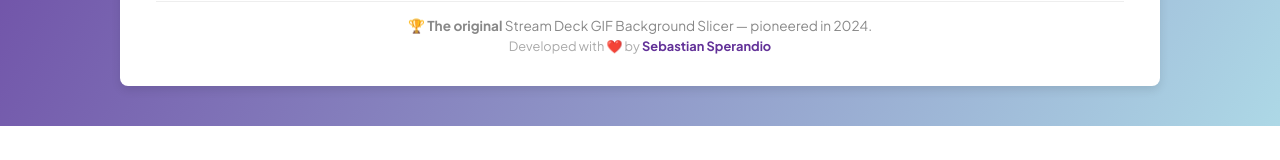
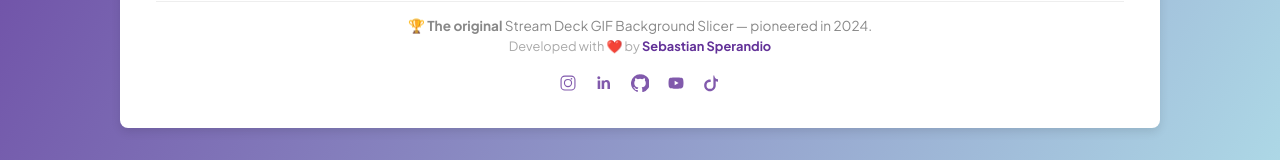
Before and after one commit to sebastiansperandio/Stream-Deck-BG, a Next.js app: page / in a window 1280 px wide. Shown: the part 1545-1705 px from the top of the page. Before the commit the page ends 1671 px from the top, so only its background shows below. Built offline with nearby package versions, Linux system fonts and the light colour scheme.

Commit message:
Add social icons to footer

```diff
--- a/src/app/globals.css
+++ b/src/app/globals.css
@@ -801,6 +801,13 @@
         padding: 8px 14px;
         gap: 8px;
     }
+    .footer-socials {
+        gap: 8px;
+    }
+    .footer-social-link {
+        width: auto;
+        padding: 4px;
+    }
 }
 
 .github-star {
@@ -819,6 +826,46 @@
 .github-star iframe {
     margin-top: 5px;
     display: inline-block;
+}
+
+.footer-socials {
+    display: flex;
+    flex-wrap: wrap;
+    justify-content: center;
+    gap: 10px;
+    margin-top: 16px;
+}
+
+.footer-social-link {
+    display: inline-flex;
+    align-items: center;
+    justify-content: center;
+    padding: 4px;
+    color: #623198;
+    text-decoration: none;
+    transition: transform 0.15s ease, color 0.15s ease, opacity 0.15s ease;
+    opacity: 0.8;
+}
+
+.footer-social-link:hover {
+    transform: translateY(-1px);
+    color: #4f227f;
+    opacity: 1;
+    text-decoration: none;
+}
+
+.footer-social-icon {
+    display: inline-flex;
+    align-items: center;
+    justify-content: center;
+    width: 18px;
+    height: 18px;
+}
+
+.footer-social-icon svg {
+    width: 100%;
+    height: 100%;
+    fill: currentColor;
 }
 
 /* Device Image Active State */
--- a/src/components/UploadForm.tsx
+++ b/src/components/UploadForm.tsx
@@ -8,6 +8,72 @@
 
 // Types
 type ModelType = 'mini' | 'regular' | 'plus' | 'xl' | 'neo';
+
+type SocialLink = {
+    name: string;
+    href: string;
+    ariaLabel: string;
+    event: string;
+    icon: React.ReactNode;
+};
+
+const socialLinks: SocialLink[] = [
+    {
+        name: 'Instagram',
+        href: 'https://www.instagram.com/sebastiansperandio/',
+        ariaLabel: 'Contact Sebastian on Instagram',
+        event: 'click_footer_instagram',
+        icon: (
+            <svg viewBox="0 0 24 24" aria-hidden="true">
+                <path d="M7.75 2h8.5A5.75 5.75 0 0 1 22 7.75v8.5A5.75 5.75 0 0 1 16.25 22h-8.5A5.75 5.75 0 0 1 2 16.25v-8.5A5.75 5.75 0 0 1 7.75 2Zm0 1.5A4.25 4.25 0 0 0 3.5 7.75v8.5a4.25 4.25 0 0 0 4.25 4.25h8.5a4.25 4.25 0 0 0 4.25-4.25v-8.5a4.25 4.25 0 0 0-4.25-4.25h-8.5Zm8.88 1.75a1.12 1.12 0 1 1 0 2.24 1.12 1.12 0 0 1 0-2.24ZM12 6.5A5.5 5.5 0 1 1 6.5 12 5.51 5.51 0 0 1 12 6.5Zm0 1.5A4 4 0 1 0 16 12a4 4 0 0 0-4-4Z" />
+            </svg>
+        ),
+    },
+    {
+        name: 'LinkedIn',
+        href: 'https://www.linkedin.com/in/sebastian-sperandio/',
+        ariaLabel: 'Contact Sebastian on LinkedIn',
+        event: 'click_footer_linkedin',
+        icon: (
+            <svg viewBox="0 0 24 24" aria-hidden="true">
+                <path d="M6.94 8.5H3.56V20h3.38V8.5ZM5.25 3A2.01 2.01 0 1 0 5.3 7a2.01 2.01 0 0 0-.05-4ZM20 13.02c0-3.49-1.86-5.12-4.34-5.12a3.75 3.75 0 0 0-3.38 1.86V8.5H8.9V20h3.38v-6.2c0-1.63.31-3.21 2.33-3.21 1.99 0 2.01 1.86 2.01 3.31V20H20v-6.98Z" />
+            </svg>
+        ),
+    },
+    {
+        name: 'GitHub',
+        href: 'https://github.com/sebastiansperandio',
+        ariaLabel: 'Contact Sebastian on GitHub',
+        event: 'click_footer_github_profile',
+        icon: (
+            <svg viewBox="0 0 24 24" aria-hidden="true">
+                <path d="M12 .5a12 12 0 0 0-3.79 23.39c.6.11.82-.26.82-.58v-2.02c-3.34.73-4.04-1.42-4.04-1.42a3.18 3.18 0 0 0-1.34-1.76c-1.09-.75.08-.74.08-.74a2.52 2.52 0 0 1 1.84 1.24 2.57 2.57 0 0 0 3.52 1 2.58 2.58 0 0 1 .77-1.61c-2.67-.3-5.47-1.34-5.47-5.95a4.66 4.66 0 0 1 1.24-3.23 4.31 4.31 0 0 1 .12-3.19s1.01-.32 3.3 1.23a11.4 11.4 0 0 1 6 0c2.29-1.55 3.3-1.23 3.3-1.23a4.31 4.31 0 0 1 .12 3.19 4.65 4.65 0 0 1 1.23 3.23c0 4.62-2.8 5.64-5.48 5.94a2.89 2.89 0 0 1 .82 2.24v3.31c0 .32.22.69.83.57A12 12 0 0 0 12 .5Z" />
+            </svg>
+        ),
+    },
+    {
+        name: 'YouTube',
+        href: 'https://www.youtube.com/@sperandev',
+        ariaLabel: 'Contact Sebastian on YouTube',
+        event: 'click_footer_youtube',
+        icon: (
+            <svg viewBox="0 0 24 24" aria-hidden="true">
+                <path d="M21.58 7.19a2.98 2.98 0 0 0-2.1-2.11C17.62 4.5 12 4.5 12 4.5s-5.62 0-7.48.58A2.98 2.98 0 0 0 2.42 7.2 31.31 31.31 0 0 0 2 12a31.31 31.31 0 0 0 .42 4.81 2.98 2.98 0 0 0 2.1 2.11c1.86.58 7.48.58 7.48.58s5.62 0 7.48-.58a2.98 2.98 0 0 0 2.1-2.11A31.31 31.31 0 0 0 22 12a31.31 31.31 0 0 0-.42-4.81ZM10.2 15.02V8.98L15.5 12l-5.3 3.02Z" />
+            </svg>
+        ),
+    },
+    {
+        name: 'TikTok',
+        href: 'https://www.tiktok.com/@sperandev',
+        ariaLabel: 'Contact Sebastian on TikTok',
+        event: 'click_footer_tiktok',
+        icon: (
+            <svg viewBox="0 0 24 24" aria-hidden="true">
+                <path d="M14.94 2c.37 3.06 2.1 4.88 5.06 5.07v3.1a8.37 8.37 0 0 1-3.05-.59v5.66c0 4.26-3.45 7.76-7.7 7.76S1.56 19.5 1.56 15.24s3.45-7.76 7.7-7.76c.34 0 .67.02 1 .07v3.22a4.63 4.63 0 0 0-.98-.1 4.59 4.59 0 0 0-4.58 4.57 4.59 4.59 0 0 0 4.58 4.57 4.59 4.59 0 0 0 4.57-4.57V2h1.09Z" />
+            </svg>
+        ),
+    },
+];
 
 export default function UploadForm() {
     const [model, setModel] = useState<ModelType | ''>('');
@@ -548,6 +614,21 @@
                         Sebastian Sperandio
                     </a>
                 </p>
+                <div className="footer-socials" aria-label="Sebastian social links">
+                    {socialLinks.map((social) => (
+                        <a
+                            key={social.name}
+                            href={social.href}
+                            target="_blank"
+                            rel="noreferrer"
+                            aria-label={social.ariaLabel}
+                            className="footer-social-link"
+                            onClick={() => trackEvent(social.event)}
+                        >
+                            <span className="footer-social-icon">{social.icon}</span>
+                        </a>
+                    ))}
+                </div>
             </div>
         </div>
     );
```
